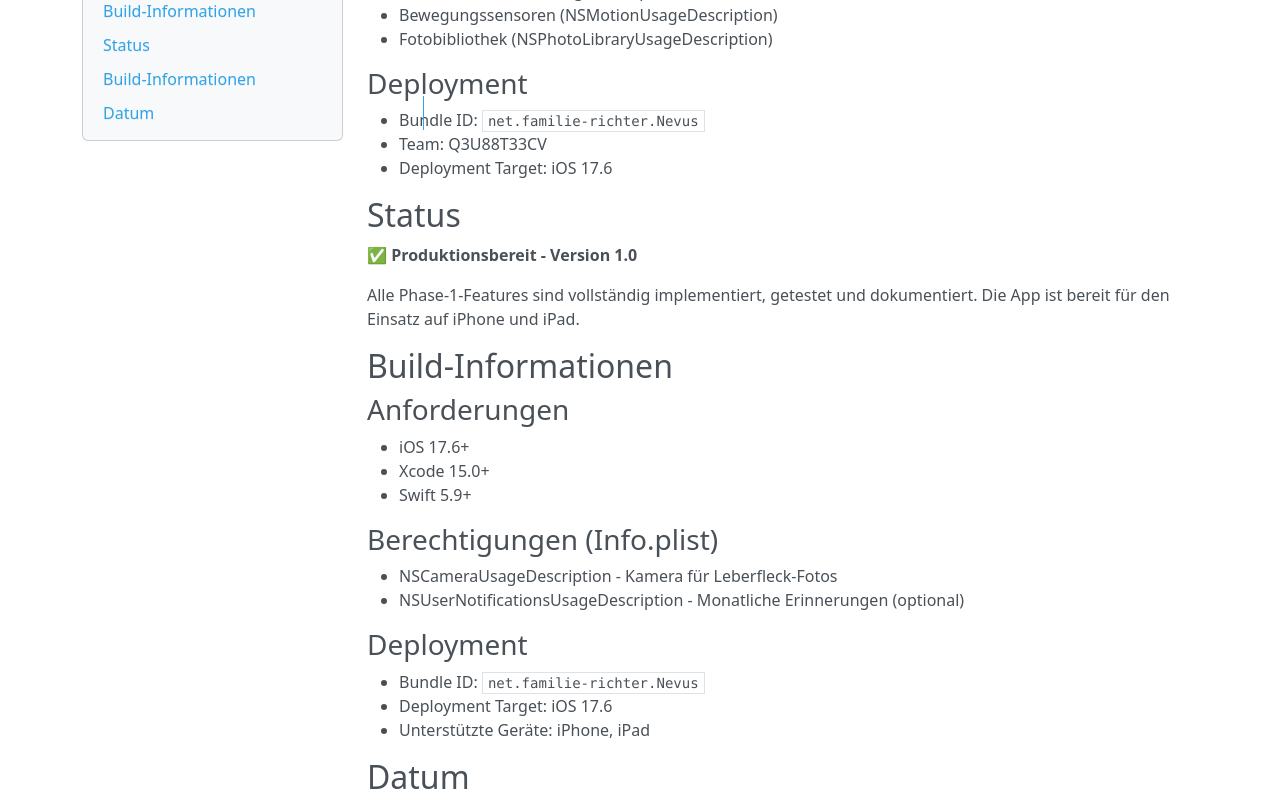
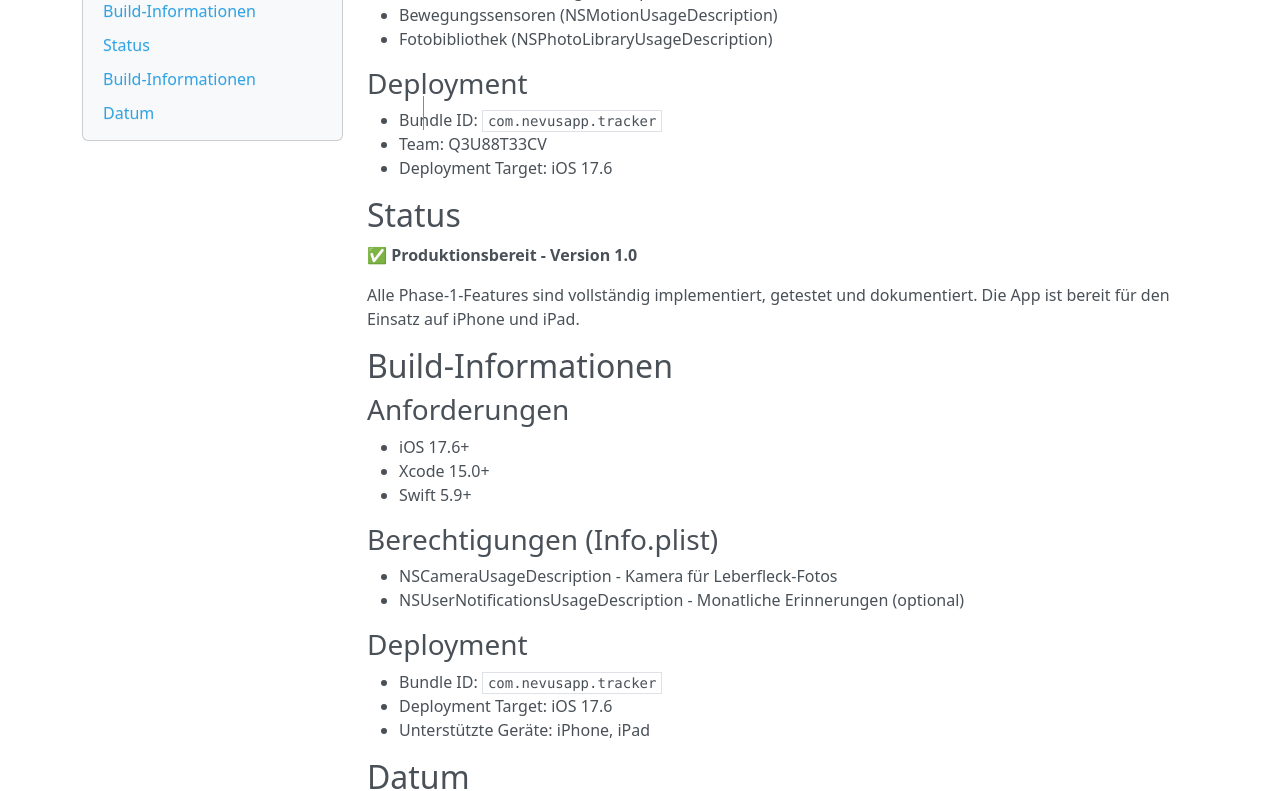
Before and after one commit to nevusapp/nevusapp, an MkDocs documentation site: the page built from Documentation/IMPLEMENTATION_SUMMARY.md, in a window 1280 px wide and 1400 px high, scrolled down 6179 px. Shown: the part 469-1260 px from the top of the window. Built offline with MkDocs 1.6.1, drawn with Linux system fonts in a browser that asks for light colours; nearby versions of some CDN libraries.

Commit message:
change bundle id

```diff
--- a/Documentation/IMPLEMENTATION_SUMMARY.md
+++ b/Documentation/IMPLEMENTATION_SUMMARY.md
@@ -351,7 +351,7 @@ Nevus/
 - Fotobibliothek (NSPhotoLibraryUsageDescription)
 
 ### Deployment
-- Bundle ID: `net.familie-richter.Nevus`
+- Bundle ID: `com.nevusapp.tracker`
 - Team: Q3U88T33CV
 - Deployment Target: iOS 17.6
 
@@ -372,7 +372,7 @@ Alle Phase-1-Features sind vollständig implementiert, getestet und dokumentiert
 - NSUserNotificationsUsageDescription - Monatliche Erinnerungen (optional)
 
 ### Deployment
-- Bundle ID: `net.familie-richter.Nevus`
+- Bundle ID: `com.nevusapp.tracker`
 - Deployment Target: iOS 17.6
 - Unterstützte Geräte: iPhone, iPad
 
```
Also changed, not shown: 2 other files.
